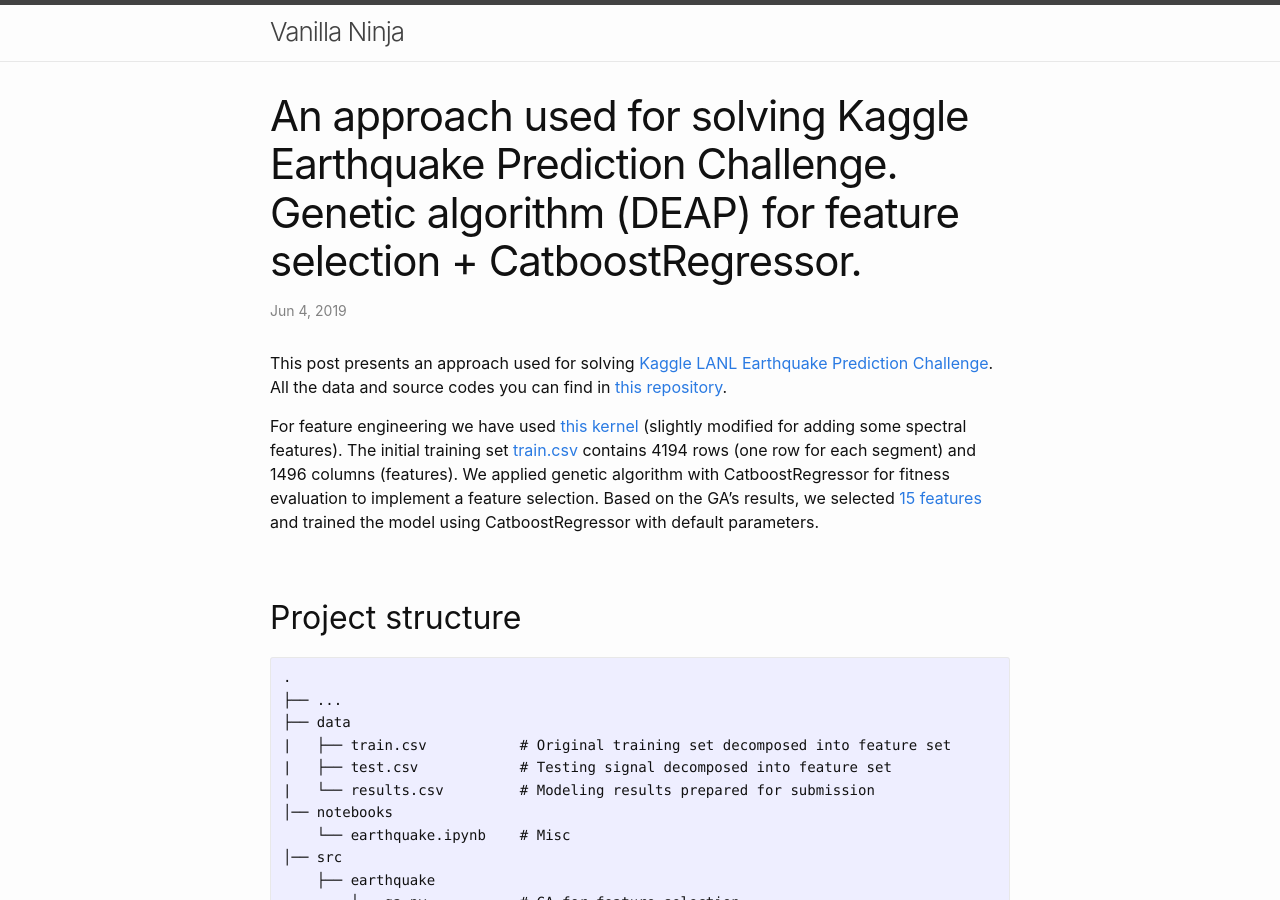
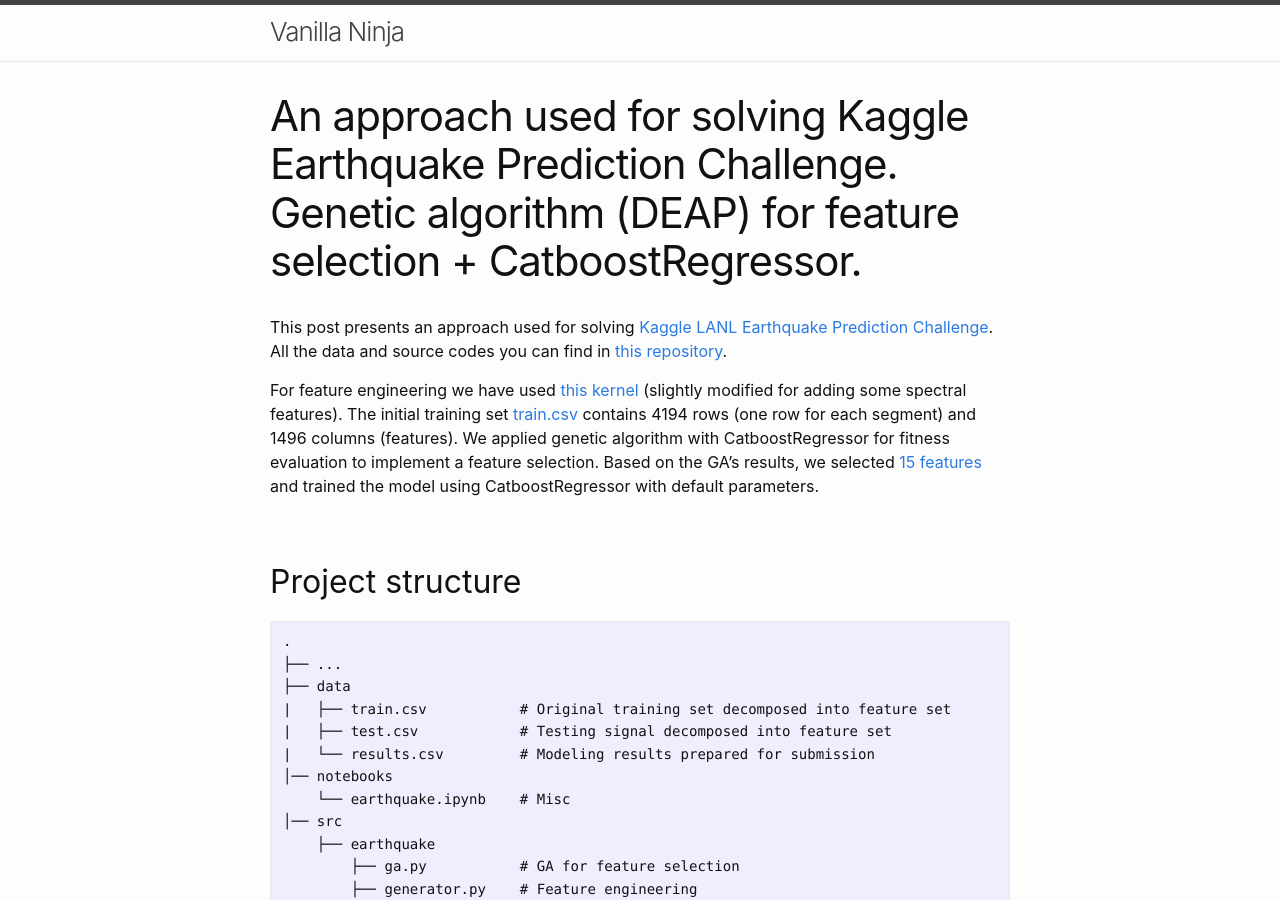
Before and after one commit to viktorsapozhok/viktorsapozhok.github.io, a Jekyll site: the page built from _posts/2019-06-04-earthquake-prediction.md, in a window 1280 px wide and 900 px high. Built offline with Jekyll 4.4.1, drawn with Linux system fonts in a browser that asks for light colours.

Commit message:
fixed layouts

```diff
--- a/_layouts/post.html
+++ b/_layouts/post.html
@@ -6,17 +6,6 @@ layout: default
   <header class="post-header">
     <h1 class="post-title p-name" itemprop="name headline">{{ page.title | escape }}</h1>
     <p class="post-meta">
-      {%- assign date_format = site.minima.date_format | default: "%b %-d, %Y" -%}
-      <time class="dt-published" datetime="{{ page.date | date_to_xmlschema }}" itemprop="datePublished">
-        {{ page.date | date: date_format }}
-      </time>
-      {%- if page.modified_date -%}
-        ~
-        {%- assign mdate = page.modified_date | date_to_xmlschema -%}
-        <time class="dt-modified" datetime="{{ mdate }}" itemprop="dateModified">
-          {{ mdate | date: date_format }}
-        </time>
-      {%- endif -%}
       {%- if page.author -%}
         • {% for author in page.author %}
           <span itemprop="author" itemscope itemtype="http://schema.org/Person">
```
